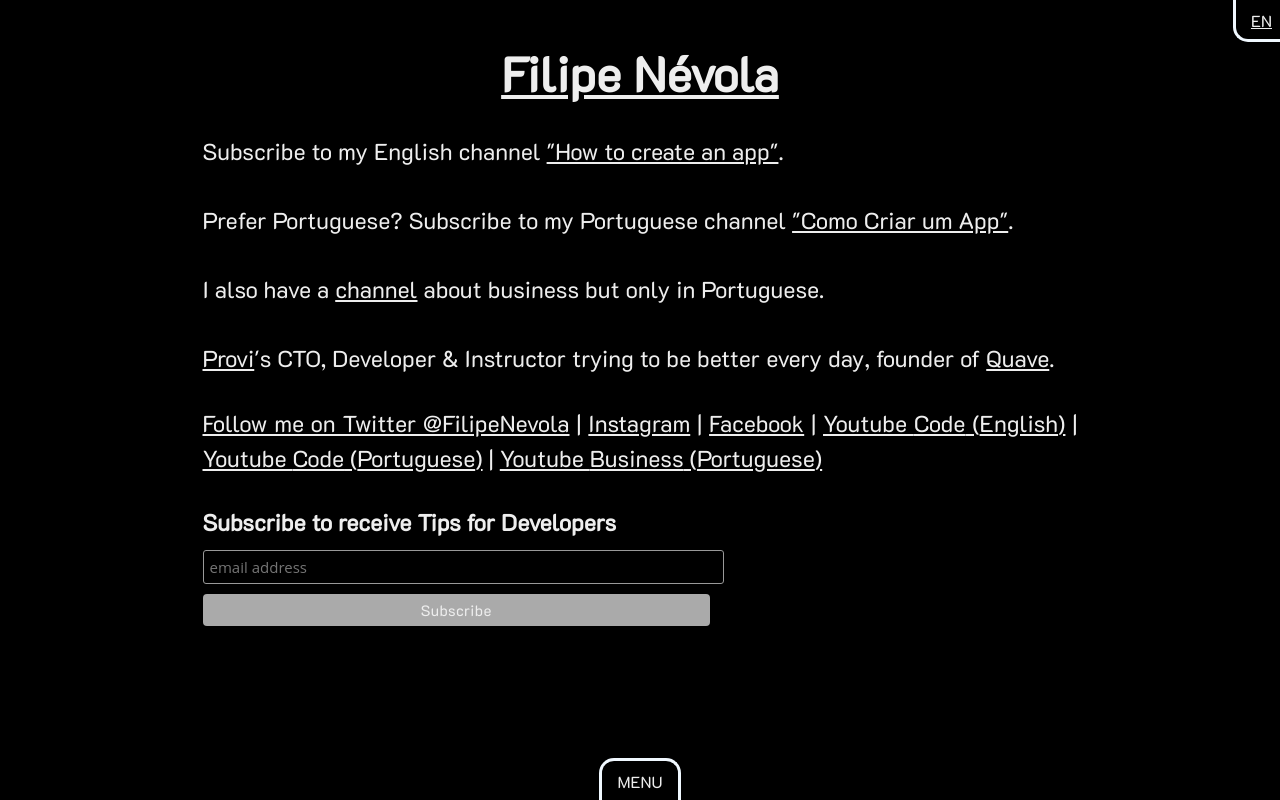
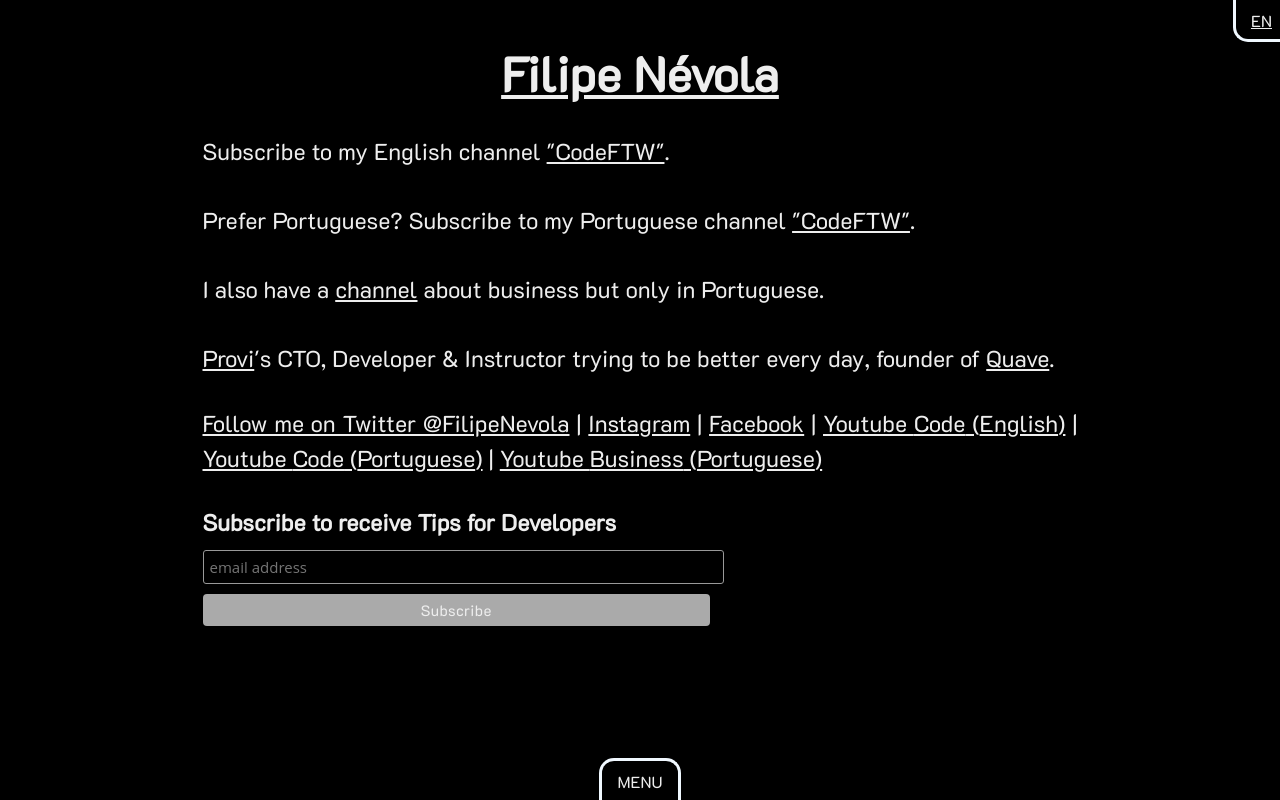
Before and after one commit to filipenevola/filipenevola, a Next.js app: page / in a window 1280 px wide. Built offline with nearby package versions, Linux system fonts and the light colour scheme.

Commit message:
Updating links

```diff
--- a/pages/about.js
+++ b/pages/about.js
@@ -18,7 +18,7 @@
       <p key={key}>
         I also like to disseminate knowledge giving talks. In 2013 I founded
         Quave, a development and teaching company. In 2017 I founded{" "}
-        <a href="http://codeftw.com">CodeFTW.com</a> that is a group of people
+        <a href="https://en.codeftw.dev">en.CodeFTW.dev</a> that is a group of people
         who believes code can change lives.
       </p>
     ),
@@ -41,7 +41,7 @@
       <p key={key}>
         Gosto de disseminar conhecimento através de palestras, já palestrei de
         eventos bem interessantes como TDC e QCon. Em 2017 fundei o{" "}
-        <a href="http://codeftw.com">CodeFTW.com</a>, um grupo de pessoas que
+        <a href="https://codeftw.com">CodeFTW.dev</a>, um grupo de pessoas que
         acreditam que código pode transformar realidades.
       </p>
     ),
--- a/pages/index.js
+++ b/pages/index.js
@@ -8,11 +8,9 @@
     intro: key => (
       <p key={key}>
         Subscribe to my English channel <a
-        href="https://www.youtube.com/c/HowToCreateAnAppDev">"How to create an
-        app"</a>.<br/><br/>Prefer Portuguese? Subscribe to my Portuguese
+        href="https://www.youtube.com/c/HowToCreateAnAppDev">"CodeFTW"</a>.<br/><br/>Prefer Portuguese? Subscribe to my Portuguese
         channel <a
-        href="https://www.youtube.com/channel/UCZo_DmCzwmxMtv5Kv_dukpA">"Como
-        Criar um App"</a>.<br/><br/>
+        href="https://www.youtube.com/channel/UCZo_DmCzwmxMtv5Kv_dukpA">"CodeFTW"</a>.<br/><br/>
         I also have a <a
         href="https://www.youtube.com/channel/UC4Qdgi2wJxNOQ5JQ3wJBGJw">channel</a> about
         business but only in Portuguese.<br/><br/>
@@ -26,14 +24,11 @@
     intro: key => (
       <p key={key}>
         Se inscreva no meu canal <a
-        href="https://www.youtube.com/channel/UCZo_DmCzwmxMtv5Kv_dukpA">"Como
-        criar um app"</a>.<br/><br/>Prefere
+        href="https://www.youtube.com/channel/UCZo_DmCzwmxMtv5Kv_dukpA">"CodeFTW"</a>.<br/><br/>Prefere
         Inglês? Se inscreva no meu canal em Inglês <a
-        href="https://www.youtube.com/c/HowToCreateAnAppDev">"How to Create an
-        App"</a>.<br/><br/>
+        href="https://www.youtube.com/c/HowToCreateAnAppDev">"CodeFTW"</a>.<br/><br/>
         Vamos conversar sobre Negócios? <a
-        href="https://www.youtube.com/channel/UC4Qdgi2wJxNOQ5JQ3wJBGJw">"Provocações
-        sobre Negócios"</a> é o meu canal onde falo sobre Dinheiro e Negócios de
+        href="https://www.youtube.com/channel/UC4Qdgi2wJxNOQ5JQ3wJBGJw">"Inspirando Provocando"</a> é o meu canal onde falo sobre Dinheiro e Negócios de
         uma forma diferente.<br/><br/>
         CTO da <a href="https://twitter.com/sejaprovi">Provi</a>,
         Desenvolvedor e Instrutor tentando ser melhor todos os dias, fundador
```
Also changed, not shown: pages/contact.js (+2 -6 lines).
